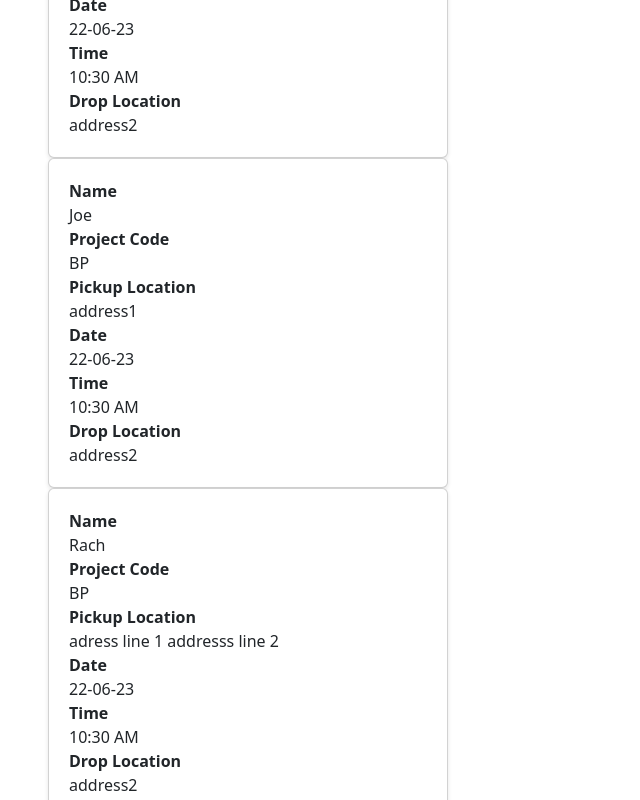
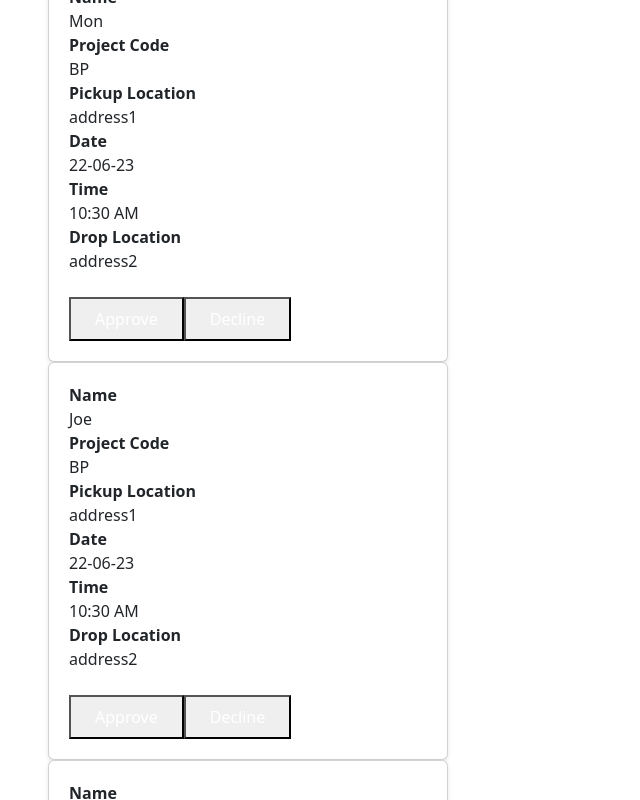
Before and after one commit to UI-GGN/CBP3-React-Rebels, a React (Create React App) app: page /cab in a window 1280 px wide. Shown: the part 880-1680 px from the top of the page, without its empty margins (0-640 px from the left). Built offline with nearby package versions, Linux system fonts and the light colour scheme.

Commit message:
[Gunjan/Akshit] Fix. CSS Styles

```diff
--- a/src/App.js
+++ b/src/App.js
@@ -47,6 +47,27 @@ function App() {
       time: '10:30 AM',
       pickupLocation: 'address1',
       dropLocation: 'address2',
+      status: 'PENDING',
+    },
+    {
+      bookingId: 2,
+      name: 'Rach',
+      date: '22-06-23',
+      projectCode: 'BP',
+      time: '10:30 AM',
+      pickupLocation: 'adress line 1 addresss line 2',
+      dropLocation: 'address2',
+      status: 'PENDING',
+    },
+    {
+      bookingId: 3,
+      name: 'Mon',
+      date: '22-06-23',
+      projectCode: 'BP',
+      time: '10:30 AM',
+      pickupLocation: 'address1',
+      dropLocation: 'address2',
+      status: 'PENDING',
     },
     {
       bookingId: 4,
@@ -56,6 +77,7 @@ function App() {
       time: '10:30 AM',
       pickupLocation: 'address1',
       dropLocation: 'address2',
+      status: 'COMPLETED',
     },
     {
       bookingId: 5,
@@ -65,6 +87,7 @@ function App() {
       time: '10:30 AM',
       pickupLocation: 'address1',
       dropLocation: 'address2',
+      status: 'COMPLETED',
     },
     {
       bookingId: 6,
@@ -74,24 +97,7 @@ function App() {
       time: '10:30 AM',
       pickupLocation: 'address1',
       dropLocation: 'address2',
-    },
-    {
-      bookingId: 2,
-      name: 'Rach',
-      date: '22-06-23',
-      projectCode: 'BP',
-      time: '10:30 AM',
-      pickupLocation: 'adress line 1 addresss line 2',
-      dropLocation: 'address2',
-    },
-    {
-      bookingId: 3,
-      name: 'Mon',
-      date: '22-06-23',
-      projectCode: 'BP',
-      time: '10:30 AM',
-      pickupLocation: 'address1',
-      dropLocation: 'address2',
+      status: 'COMPLETED',
     },
     {
       bookingId: 7,
@@ -100,7 +106,8 @@ function App() {
       projectCode: 'BP',
       time: '10:30 AM',
       pickupLocation: 'address1',
-      dropLocation: 'address2',
+      dropLocation: 'address 2 line 1 adress line 2',
+      status: 'PENDING',
     },
   ];
 
--- a/src/components/CabRequest/CabRequest.tsx
+++ b/src/components/CabRequest/CabRequest.tsx
@@ -6,29 +6,70 @@ const CabRequest = ({ requests }) => {
     <div className="cabRequest p-5">
       <div className="grid grid-cols-1 sm:grid-cols-2 md:grid-cols-4 gap-4 md:gap-6">
         {requests.map((request) => (
-          <div className="card" key={request.bookingId}>
-            <div className="card-content">
+          <div className="card font-inter" key={request.bookingId}>
+            <div className="card-content  ">
               <div className="grid grid-cols-2 gap-4">
                 <div>
                   <strong>Name </strong>
-                  <span>{request.name}</span>
+                  <span
+                    className="inline-block truncate w-full mb-2"
+                    title={request.name}
+                  >
+                    {request.name}
+                  </span>
                   <br />
-                  <strong>Project Code </strong>{' '}
-                  <span>{request.projectCode}</span>
+                  <strong>Project Code </strong>
+                  <span
+                    className="inline-block truncate w-full mb-2"
+                    title={request.projectCode}
+                  >
+                    {request.projectCode}
+                  </span>
                   <br />
-                  <strong>Pickup Location</strong>{' '}
-                  <span>{request.pickupLocation}</span>
+                  <strong>Pickup Location</strong>
+                  <span
+                    className="inline-block truncate w-full mb-2"
+                    title={request.pickupLocation}
+                  >
+                    {request.pickupLocation}
+                  </span>
                 </div>
+
                 <div>
                   <strong>Date </strong>
-                  <span>{request.date}</span>
+                  <span
+                    className="inline-block truncate w-full mb-2"
+                    title={request.date}
+                  >
+                    {request.date}
+                  </span>
                   <br />
-                  <strong>Time </strong> <span>{request.time}</span>
+                  <strong>Time </strong>
+                  <span
+                    className="inline-block truncate w-full mb-2"
+                    title={request.time}
+                  >
+                    {request.time}
+                  </span>
                   <br />
-                  <strong>Drop Location </strong>{' '}
-                  <span>{request.dropLocation}</span>
+                  <strong>Drop Location </strong>
+                  <span
+                    className="inline-block truncate w-full mb-2"
+                    title={request.dropLocation}
+                  >
+                    {request.dropLocation}
+                  </span>
                 </div>
               </div>
+            </div>
+
+            <div className="card-footer-1 mt-4 space-x-16 ">
+              <button className="btn-1 text-white px-4 py-2 rounded-md font-bold bg-tw_saphire_blue">
+                Approve
+              </button>
+              <button className="btn-2 text-white px-4 py-2 rounded-md font-bold bg-tw_pink">
+                Decline
+              </button>
             </div>
           </div>
         ))}
--- a/src/styles/components/CabRequest.scss
+++ b/src/styles/components/CabRequest.scss
@@ -23,3 +23,14 @@ strong {
   height: 100vh;
   width: 100vw;
 }
+.truncate {
+  overflow: hidden;
+  white-space: nowrap;
+  text-overflow: ellipsis;
+}
+
+.truncate:hover {
+  white-space: normal;
+  overflow: visible;
+  text-overflow: clip;
+}
```
Also changed, not shown: tailwind.config.js (+8 -2 lines), 1 other file (tests, documents, lock files or other folders).
